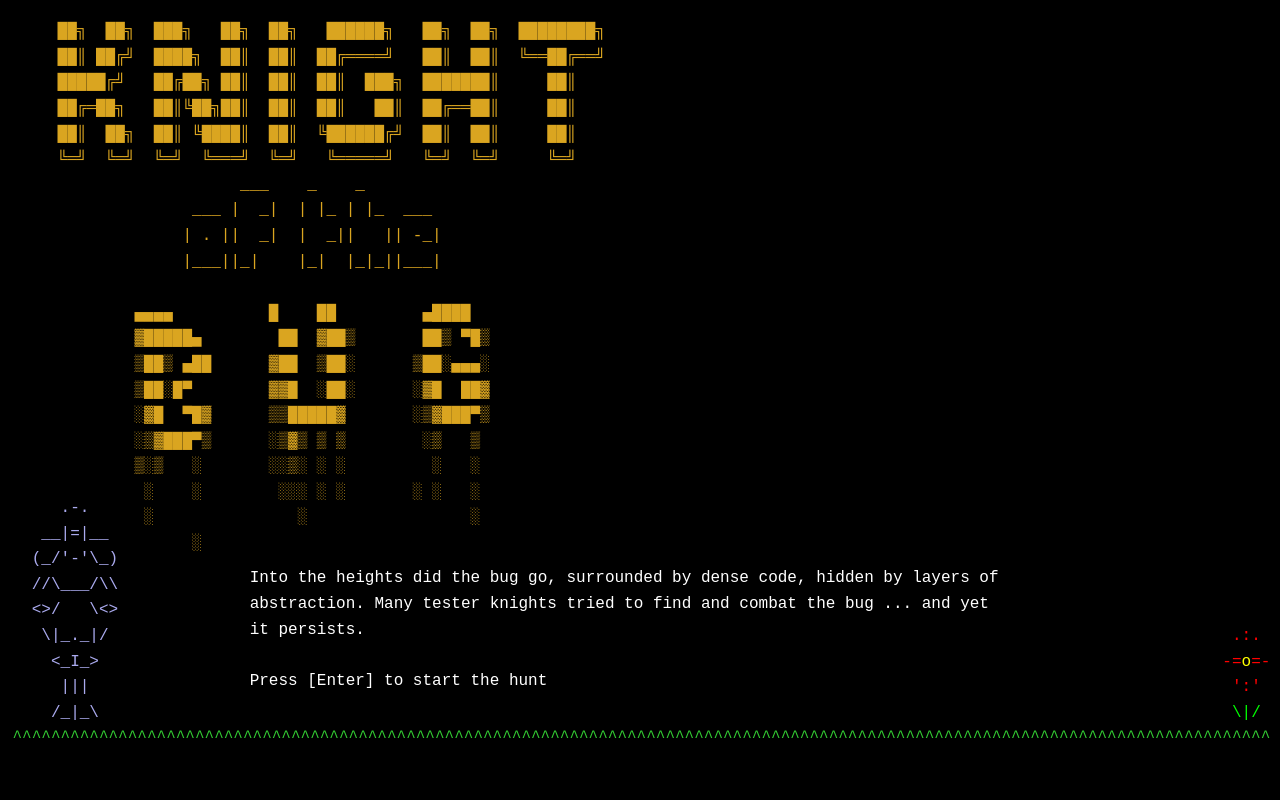
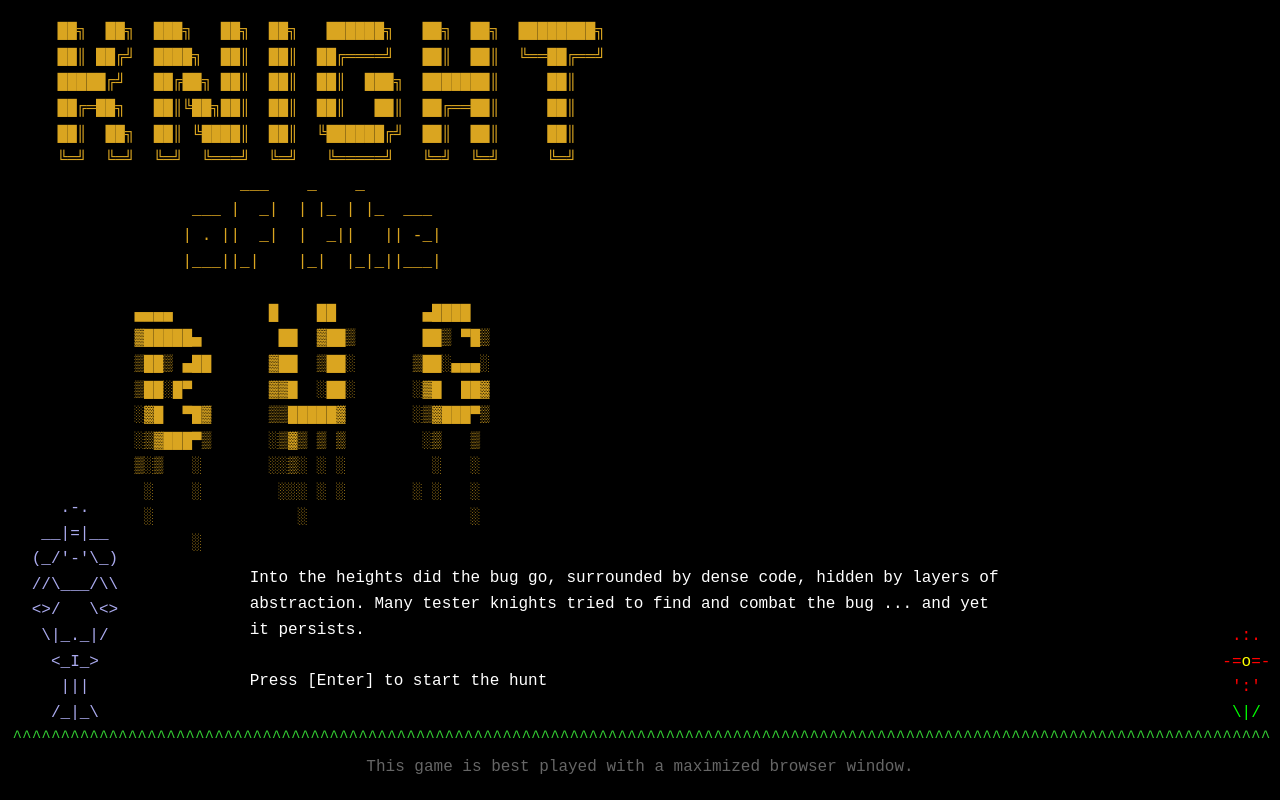
Before and after one commit to jeffnyman/knight-of-the-bug, a website with bundled scripts: page src/index.html in a window 1280 px wide. Built offline with nearby package versions, Linux system fonts and the light colour scheme; files whose address does not match are found by name.

Commit message:
Adding tidbit text to splash screen.

```diff
--- a/src/scripts/screen/splash/splash.js
+++ b/src/scripts/screen/splash/splash.js
@@ -1,6 +1,7 @@
 import * as title from "./title.js";
 import * as ground from "./ground.js";
 import * as blurb from "./blurb.js";
+import * as tidbit from "./tidbit.js";
 
 function onResize() {
   ground.construct();
@@ -12,6 +13,7 @@ export function load(element) {
   element.appendChild(title.getContents());
   element.appendChild(ground.getContents());
   element.appendChild(blurb.getContents());
+  element.appendChild(tidbit.getContents());
 
   ground.construct();
 
--- /dev/null
+++ b/src/scripts/screen/splash/tidbit.js
@@ -0,0 +1,18 @@
+let element = document.createElement("div");
+
+element.classList.add("tidbit");
+
+const TIDBITS = [
+  "This game is based on \"Sleeping Beauty\" by Ondřej Žára.",
+  "This game is best played with a maximized browser window.",
+];
+
+function get_random(list) {
+  return list[Math.floor(Math.random() * list.length)];
+}
+
+element.innerHTML = `${get_random(TIDBITS)}`;
+
+export function getContents() {
+  return element;
+}
--- a/src/styles/splash.less
+++ b/src/styles/splash.less
@@ -25,4 +25,12 @@
       color: #fff;
     }
   }
+
+  .tidbit {
+    left: 1ch;
+    bottom: @base;
+    right: 1ch;
+    text-align: center;
+    color: #666;
+  }
 }
```
